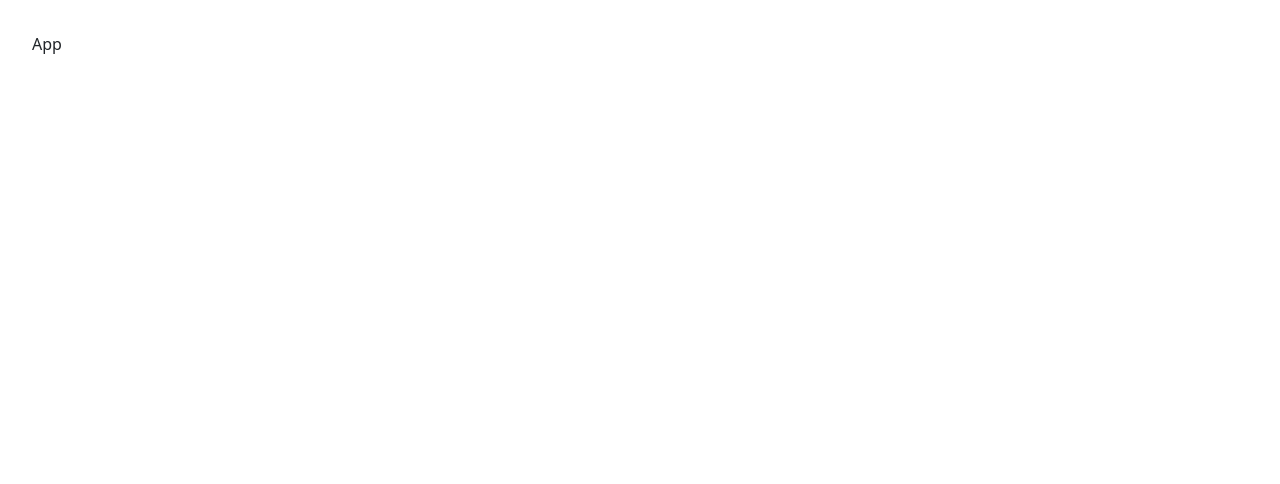
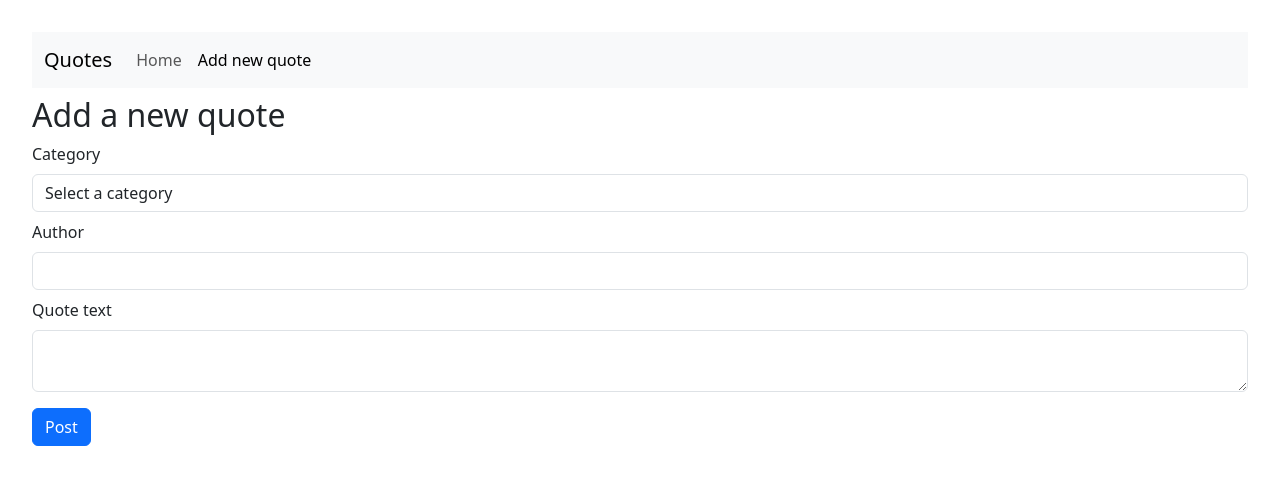
Before and after one commit to tantanshe/control-point-8, a React (Vite) app: page /addQuote in a window 1280 px wide. Shown: the top 484 px of the page. Built offline with nearby package versions, Linux system fonts and the light colour scheme.

Commit message:
Created components and containers, realized logic for post requests and put requests to edit the quote in the same component

```diff
--- a/src/App.tsx
+++ b/src/App.tsx
@@ -1,12 +1,22 @@
-import './App.css'
+import './App.css';
+import {Route, Routes} from 'react-router-dom';
+import NavBar from './components/NavBar/NavBar';
+import Home from './containers/Home/Home';
+import AddQuote from './containers/AddQuote/AddQuote';
 
 const App = () => {
-
   return (
-    <>
-      App
-    </>
-  )
+    <div>
+      <NavBar/>
+      <Routes>
+        <Route path="/" element={<Home/>}/>
+        <Route path="/addQuote" element={<AddQuote/>}/>
+        <Route path="/quotes/:id" element={<Home/>}/>
+        <Route path="*" element={<h2>Not found</h2>}/>
+        <Route path="/posts/:id/edit" element={<AddQuote/>}/>
+      </Routes>
+    </div>
+  );
 };
 
-export default App
+export default App;
--- /dev/null
+++ b/src/components/NavBar/NavBar.tsx
@@ -0,0 +1,28 @@
+import React from 'react';
+import {NavLink} from 'react-router-dom';
+
+const Navbar = () => {
+  return (
+    <nav className="navbar navbar-expand-lg navbar-light bg-light">
+      <div className="container-fluid">
+        <NavLink className="navbar-brand" to="/">Quotes</NavLink>
+        <button className="navbar-toggler" type="button" data-bs-toggle="collapse" data-bs-target="#navbarNav"
+                aria-controls="navbarNav" aria-expanded="false" aria-label="Toggle navigation">
+          <span className="navbar-toggler-icon"></span>
+        </button>
+        <div className="collapse navbar-collapse">
+          <ul className="navbar-nav">
+            <li className="nav-item">
+              <NavLink className="nav-link" to="/" end>Home</NavLink>
+            </li>
+            <li className="nav-item">
+              <NavLink className="nav-link" to="/addQuote">Add new quote</NavLink>
+            </li>
+          </ul>
+        </div>
+      </div>
+    </nav>
+  );
+};
+
+export default Navbar;
--- /dev/null
+++ b/src/containers/AddQuote/AddQuote.tsx
@@ -0,0 +1,115 @@
+import React, {useCallback, useEffect, useState} from 'react';
+import {ApiQuote, Quote} from '../../types';
+import {categories} from '../../types';
+import {useNavigate, useParams} from 'react-router-dom';
+import axiosApi from '../../axiosApi';
+
+const initialState = {
+  category: '',
+  author: '',
+  text: '',
+};
+
+const AddQuote = () => {
+  const {id} = useParams<{ id: string }>();
+  const [quote, setQuote] = useState<Quote>(initialState);
+  const navigate = useNavigate();
+
+  const fetchOneQuote = useCallback(async (id: string) => {
+    const response = await axiosApi.get<ApiQuote | null>(`quotes/${id}.json`);
+    if (response.data) {
+      setQuote(response.data);
+    }
+  }, []);
+
+  useEffect(() => {
+    if (id !== undefined) {
+      void fetchOneQuote(id);
+    } else {
+      setQuote(initialState);
+    }
+  }, [id, fetchOneQuote]);
+
+
+  const onFieldChange = (event: React.ChangeEvent<HTMLInputElement | HTMLSelectElement | HTMLTextAreaElement>) => {
+    const {name, value} = event.target;
+
+    setQuote((prev) => ({
+      ...prev,
+      [name]: value,
+    }));
+  };
+
+  const onFormSubmit = async (e: React.FormEvent) => {
+    e.preventDefault();
+    const newQuote: Quote = {
+      category: quote.category,
+      author: quote.author,
+      text: quote.text,
+    };
+
+    try {
+      if (id !== undefined) {
+        await axiosApi.put(`/quotes/${id}.json`, newQuote);
+      } else {
+        await axiosApi.post('/quotes.json', newQuote);
+      }
+    } finally {
+      navigate('/');
+    }
+  };
+
+  return (
+    <div className="row mt-2">
+      <div className="col">
+        <form onSubmit={onFormSubmit}>
+          <h2>{id ? 'Edit the quote' : 'Add a new quote'}</h2>
+          <div className="form-group mt-2">
+            <label className="mb-2" htmlFor="category">Category</label>
+            <select
+              id="category"
+              name="category"
+              className="form-control"
+              value={quote.category}
+              onChange={onFieldChange}
+              required
+            >
+              <option value="" disabled>Select a category</option>
+              {categories.map(category => (
+                <option key={category.id} value={category.id}>{category.title}</option>
+              ))}
+            </select>
+          </div>
+          <div className="form-group mt-2">
+            <label className="mb-2" htmlFor="author">Author</label>
+            <input
+              id="author"
+              type="text"
+              name="author"
+              className="form-control"
+              value={quote.author}
+              onChange={onFieldChange}
+              required
+            />
+          </div>
+          <div className="form-group mt-2">
+            <label className="mb-2" htmlFor="text">Quote text</label>
+            <textarea
+              id="text"
+              name="text"
+              className="form-control"
+              value={quote.text}
+              onChange={onFieldChange}
+              required
+            />
+          </div>
+          <button type="submit" className="btn btn-primary mt-3">
+            {id ? 'Save changes' : 'Post'}
+          </button>
+        </form>
+      </div>
+    </div>
+  );
+};
+
+export default AddQuote;
--- /dev/null
+++ b/src/containers/Home/Home.tsx
@@ -0,0 +1,11 @@
+import React from 'react';
+
+const Home = () => {
+  return (
+    <div>
+      Home
+    </div>
+  );
+};
+
+export default Home;
--- /dev/null
+++ b/src/types.ts
@@ -0,0 +1,25 @@
+export interface Quote {
+  id?: string;
+  category: string;
+  author: string;
+  text: string;
+}
+
+export interface ApiQuote {
+  category: string;
+  author: string;
+  text: string;
+}
+
+export interface Category {
+  title: string;
+  id: string;
+}
+
+export const categories: Category[] = [
+  { title: 'Movies', id: 'movies' },
+  { title: 'Philosophy', id: 'philosophy' },
+  { title: 'Music', id: 'music' },
+  { title: 'Humour', id: 'humour' },
+  { title: 'Motivational', id: 'motivational' },
+];
```
